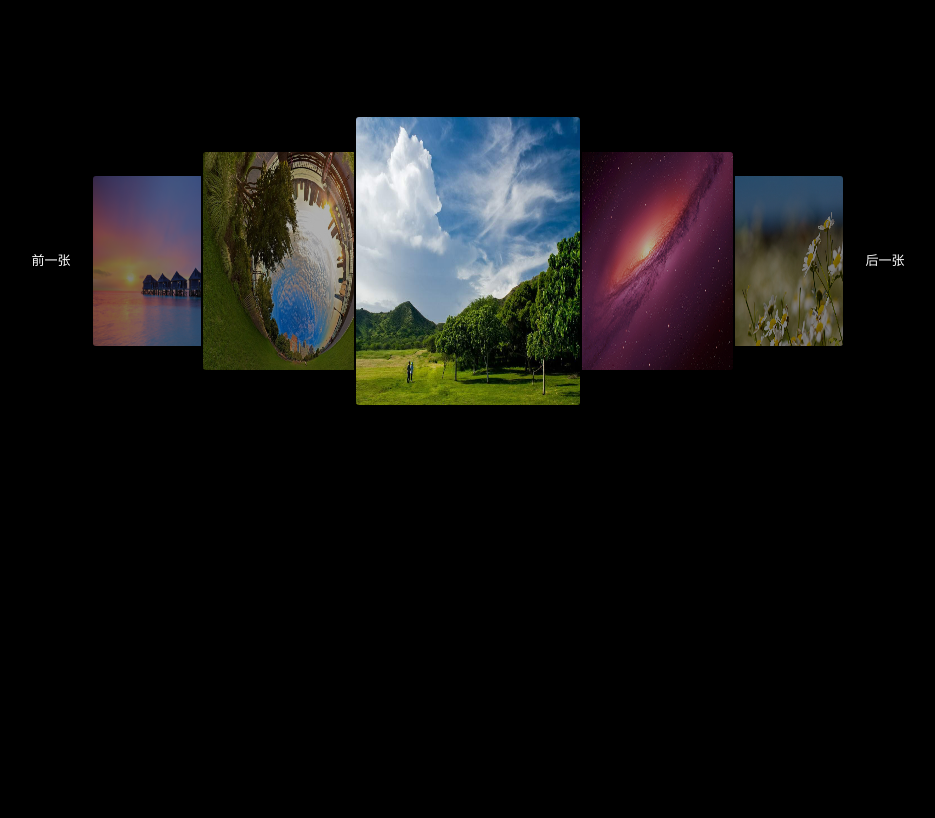
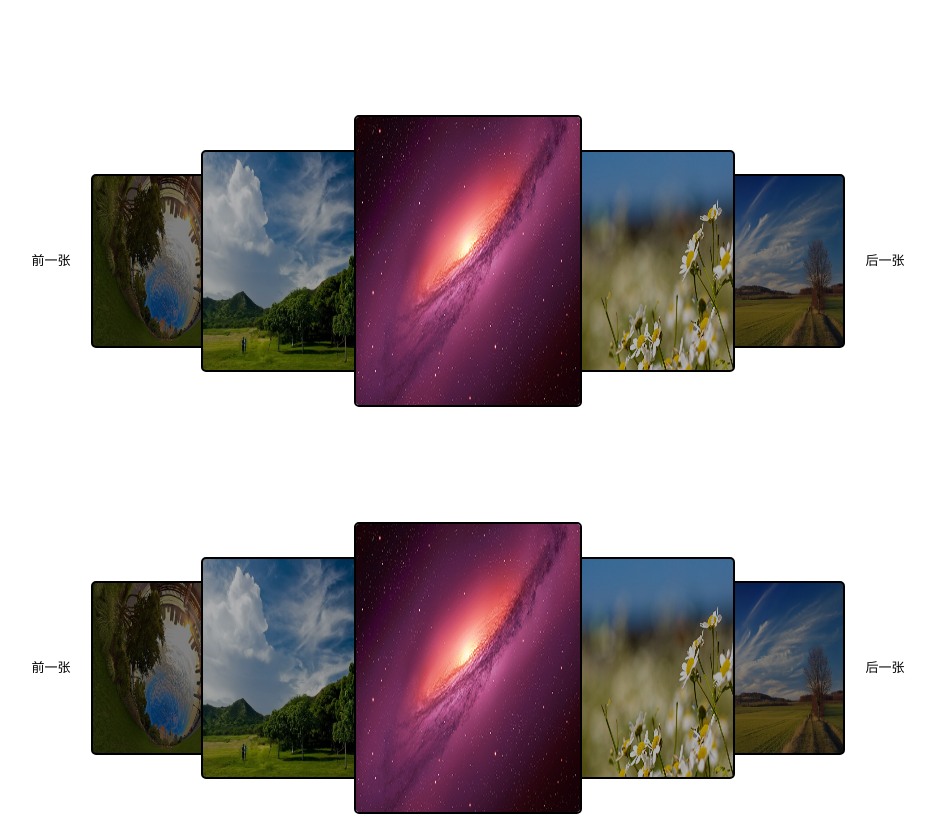
Before and after one commit to LxwJyz/lbt, a plain HTML site: page index.html in a window 1280 px wide. Shown: the top 818 px of the page, without its empty margins (172-1107 px from the left). Drawn offline with nearby package versions, Linux system fonts and the light colour scheme; animation ran at ten frames a second.

Commit message:
不带参数的插件封装完

```diff
--- a/css/index.css
+++ b/css/jquery.zyslide.css
@@ -1,23 +1,14 @@
-body,ul,li{
-	margin: 0;
-	padding: 0;
-}
 
-body{
+.zy-slide{
+	/*两个 section (前一张/下一张) 要做相对定位*/
 	font-size: 13px;
-	color: white;
-	background-color: black;
-}
-
-#box{
-	/*两个 section (前一张/下一张) 要做相对定位*/
 	position: relative;
 	width: 754px;
 	height: 292px;
 	margin: 115px auto 0;
 }
 
-#box .prev,#box .next{
+.zy-slide .zy-prev,.zy-slide .zy-next{
 	position: absolute;
 	top: 50%;
 	width: 40px;
@@ -28,22 +19,26 @@ body{
 	text-align: center;
 }
 
-#box .prev{
+.zy-slide .zy-prev{
 	left: -60px;
 }
 
-#box .next{
+.zy-slide .zy-next{
 	right: -60px;
 }
 
-#box ul{
+.zy-slide ul{
 	/* 让7个 li 相对父标签做绝对定位 */
+	margin: 0;
+	padding: 0;
 	position: relative;
 	width: 754px;
 	height: 292px;
 }
 
-#box li{
+.zy-slide li{
+	margin: 0;
+	padding: 0;
 	position: absolute;
 	border: 2px solid black;
 	list-style: none;
@@ -58,7 +53,7 @@ body{
 	overflow: hidden;
 }
 
-#box li img{
+.zy-slide li img{
 	width: 100%;
 	height: 100%;
 }
--- a/index.html
+++ b/index.html
@@ -3,12 +3,47 @@
 	<head>
 		<meta charset="UTF-8">
 		<title>轮播图</title>
-		<link rel="stylesheet" type="text/css" href="css/index.css"/>
+		<link rel="stylesheet" type="text/css" href="css/jquery.zyslide.css"/>
 	</head>
 	<body>
-		<div id="box">
-			<section class="prev">前一张</section>
-			<section class="next">后一张</section>
+		<!--	第一个轮播图	-->
+		<div class="slide zy-slide">
+			<section class="zy-prev">前一张</section>
+			<section class="zy-next">后一张</section>
+			<!--ul>li*7>img[src="images/$.jpg" alt="轮播图片"]-->
+			<ul>
+				<li><img src="images/1.jpg" alt="轮播图片" /></li>
+				<li><img src="images/2.jpg" alt="轮播图片" /></li>
+				<li><img src="images/3.jpg" alt="轮播图片" /></li>
+				<li><img src="images/4.jpg" alt="轮播图片" /></li>
+				<li><img src="images/5.jpg" alt="轮播图片" /></li>
+				<li><img src="images/6.jpg" alt="轮播图片" /></li>
+				<li><img src="images/7.jpg" alt="轮播图片" /></li>
+			</ul>
+		</div>
+
+
+		<!--	第二个轮播图	-->
+		<div class="slide zy-slide">
+			<section class="zy-prev">前一张</section>
+			<section class="zy-next">后一张</section>
+			<!--ul>li*7>img[src="images/$.jpg" alt="轮播图片"]-->
+			<ul>
+				<li><img src="images/1.jpg" alt="轮播图片" /></li>
+				<li><img src="images/2.jpg" alt="轮播图片" /></li>
+				<li><img src="images/3.jpg" alt="轮播图片" /></li>
+				<li><img src="images/4.jpg" alt="轮播图片" /></li>
+				<li><img src="images/5.jpg" alt="轮播图片" /></li>
+				<li><img src="images/6.jpg" alt="轮播图片" /></li>
+				<li><img src="images/7.jpg" alt="轮播图片" /></li>
+			</ul>
+		</div>
+
+
+		<!--	第三个轮播图	-->
+		<div id="slide" class="slide zy-slide">
+			<section class="zy-prev">前一张</section>
+			<section class="zy-next">后一张</section>
 			<!--ul>li*7>img[src="images/$.jpg" alt="轮播图片"]-->
 			<ul>
 				<li><img src="images/1.jpg" alt="轮播图片" /></li>
@@ -23,4 +58,5 @@
 	</body>
 </html>
 <script src="libs/jquery-3.1.1.js" type="text/javascript" charset="utf-8"></script>
-<script src="js/index.js" type="text/javascript" charset="utf-8"></script>
+<script src="js/jquery.zyslide.js" type="text/javascript" charset="utf-8"></script>
+<script src="index.js" type="text/javascript" charset="utf-8"></script>
--- /dev/null
+++ b/index.js
@@ -0,0 +1,8 @@
+
+
+// jQuery 出让了 $ 符号的使用权限(也就是说,从这开始 $ 将不再是 jQuery,只能用变量 jQuery)
+jQuery.noConflict();
+
+// zySlide() 只要轮播的根标签(任何选择器)
+jQuery(".zy-slide").zySlide();
+// jQuery("#slide").zySlide();
--- a/js/index.js
+++ /dev/null
@@ -1,161 +0,0 @@
-
-/*
- * 首先我们准备把代码这样改:
-	function slide(){
- 		把下面的所有代码全部粘贴过来
-	}
-	slide();
- */
-
-/*function slide(){
-	var states = [
-				{ZIndex: 1,width: 120,height: 150,top: 69,left: 134,ZOpacity: 0.2},
-				{ZIndex: 2,width: 130,height: 170,top: 59,left: 0,ZOpacity: 0.5},
-				{ZIndex: 3,width: 170,height: 218,top: 35,left: 110,ZOpacity: 0.7},
-				{ZIndex: 4,width: 224,height: 288,top: 0,left: 263,ZOpacity: 1},
-				{ZIndex: 3,width: 170,height: 218,top: 35,left: 470,ZOpacity: 0.7},
-				{ZIndex: 2,width: 130,height: 170,top: 59,left: 620,ZOpacity: 0.5},
-				{ZIndex: 1,width: 120,height: 150,top: 69,left: 500,ZOpacity: 0.2}
-			 ];
-
-	var lis = $("#box li");
-
-	// 让每个 li 对应上面 states 的每个状态
-
-	function move(){
-		lis.each(function(index,ele){
-			var state = states[index];
-			$(ele).css("z-index",state.ZIndex).finish().animate(state,1000).find("img").css("opacity",state.ZOpacity);
-		})
-	}
-	// 让 li 从正中间展开
-	move();
-
-	// 下一张，让轮播图发送偏移
-	function next(){
-		// 把数组最后一个元素移到数组的第一位
-		states.unshift(states.pop());
-		move();
-	}
-
-	// 点击下一张
-	$("#box .next").click(function(){
-		next();
-	})
-
-	function prev(){
-		states.push(states.shift());
-		move();
-	}
-
-	// 点击上一张
-	$("#box .prev").click(function(){
-		prev();
-	})
-
-	var interval = null;
-	function autoPlay(){
-		interval = setInterval(next,3000)
-	}
-
-	autoPlay();
-
-	// 停止轮播
-	lis.add("#box section").hover(function(){
-		clearInterval(interval);
-	},function(){
-		autoPlay();
-	});
-
-}
-// 调用全局变量 slide
-slide();
-*/
-
-
-/*
- * 变量的作用域问题
- * 1.全局域[Window]		2.函数域(Function 域)	(3.Block 域)
- * 全局域:从页面被打开之后到页面被关闭之前始终存在的。
- * 函数域:存在于函数调用的一瞬间(也不一定,考虑闭包的存在)
- *
- * 闭包的理解:
- * 闭包的作用:可以保留函数的作用域(要不然闭包里面的函数 move 就不能使用 slide 函数域里面的变量:lis，states等)
- * 闭包产生的必要条件:函数里面套函数(内层函数要使用外层函数作用域的里面的变量)
- *
- * 全局变量会产生闭包吗?
- * 不会,因为全局变量存在全局域里。
- */
-
-
-
-// 自运行的匿名函数
-/*
-   (function(){
-		alert("自运行的匿名函数")
-	})()
-
-	$(function(){
-		alert("自运行的匿名函数")
-	});
- */
-(function(){
-	var states = [
-				{ZIndex: 1,width: 120,height: 150,top: 69,left: 134,ZOpacity: 0.2},
-				{ZIndex: 2,width: 130,height: 170,top: 59,left: 0,ZOpacity: 0.5},
-				{ZIndex: 3,width: 170,height: 218,top: 35,left: 110,ZOpacity: 0.7},
-				{ZIndex: 4,width: 224,height: 288,top: 0,left: 263,ZOpacity: 1},
-				{ZIndex: 3,width: 170,height: 218,top: 35,left: 470,ZOpacity: 0.7},
-				{ZIndex: 2,width: 130,height: 170,top: 59,left: 620,ZOpacity: 0.5},
-				{ZIndex: 1,width: 120,height: 150,top: 69,left: 500,ZOpacity: 0.2}
-			 ];
-
-	var lis = $("#box li");
-
-	// 让每个 li 对应上面 states 的每个状态
-
-	function move(){
-		lis.each(function(index,ele){
-			var state = states[index];
-			$(ele).css("z-index",state.ZIndex).finish().animate(state,1000).find("img").css("opacity",state.ZOpacity);
-		})
-	}
-	// 让 li 从正中间展开
-	move();
-
-	// 下一张，让轮播图发送偏移
-	function next(){
-		// 把数组最后一个元素移到数组的第一位
-		states.unshift(states.pop());
-		move();
-	}
-
-	// 点击下一张
-	$("#box .next").click(function(){
-		next();
-	})
-
-	function prev(){
-		states.push(states.shift());
-		move();
-	}
-
-	// 点击上一张
-	$("#box .prev").click(function(){
-		prev();
-	})
-
-	var interval = null;
-	function autoPlay(){
-		interval = setInterval(next,3000)
-	}
-
-	autoPlay();
-
-	// 停止轮播
-	lis.add("#box section").hover(function(){
-		clearInterval(interval);
-	},function(){
-		autoPlay();
-	});
-})()
--- /dev/null
+++ b/js/jquery.zyslide.js
@@ -0,0 +1,120 @@
+
+
+
+// 自运行的匿名函数
+/*
+   (function(){
+		alert("自运行的匿名函数")
+	})()
+
+	$(function(){
+		alert("自运行的匿名函数")
+	});
+ */
+(function($){
+	// 本函数每次调用只负责一个轮播图的功能
+	// 也就是说只会产生一个轮播图,这个函数的作用域只能分配给一个轮播图
+	// 所以要求在调用本函数的时候务必把当前轮播图的根标签传递过来
+	// 这里的形参 ele 就是某个轮播图的根标签
+	var slide = function(ele){
+		// 转化为 jQuery 标签对象
+		var $ele = $(ele);
+
+		// 默认设置选项
+		var setting = {
+			// 控制刚开始炸开的时间
+			dalay: 1000,
+			// 控制 interval 的时间
+			speed: 2000
+		};
+
+		var states = [
+				{ZIndex: 1,width: 120,height: 150,top: 69,left: 134,ZOpacity: 0.2},
+				{ZIndex: 2,width: 130,height: 170,top: 59,left: 0,ZOpacity: 0.5},
+				{ZIndex: 3,width: 170,height: 218,top: 35,left: 110,ZOpacity: 0.7},
+				{ZIndex: 4,width: 224,height: 288,top: 0,left: 263,ZOpacity: 1},
+				{ZIndex: 3,width: 170,height: 218,top: 35,left: 470,ZOpacity: 0.7},
+				{ZIndex: 2,width: 130,height: 170,top: 59,left: 620,ZOpacity: 0.5},
+				{ZIndex: 1,width: 120,height: 150,top: 69,left: 500,ZOpacity: 0.2}
+			 ];
+
+		var lis = $ele.find("li");
+
+		// 让每个 li 对应上面 states 的每个状态
+
+		function move(){
+			lis.each(function(index,value){
+				var state = states[index];
+				$(value).css("z-index",state.ZIndex).finish().animate(state,setting.dalay).find("img").css("opacity",state.ZOpacity);
+			})
+		}
+		// 让 li 从正中间展开
+		move();
+
+		// 下一张，让轮播图发送偏移
+		function next(){
+			// 把数组最后一个元素移到数组的第一位
+			states.unshift(states.pop());
+			move();
+		}
+
+		// 点击下一张
+		$ele.find(".zy-next").click(function(){
+			next();
+		})
+
+		function prev(){
+			states.push(states.shift());
+			move();
+		}
+
+		// 点击上一张
+		$ele.find(".zy-prev").click(function(){
+			prev();
+		})
+
+		var interval = null;
+		function autoPlay(){
+			interval = setInterval(next,setting.speed);
+		}
+
+		autoPlay();
+
+		// 停止轮播
+		$ele.find("section").add(lis).hover(function(){
+			clearInterval(interval);
+		},function(){
+			autoPlay();
+		});
+	}
+
+	// 找到要轮播的轮播图的根标签,调用 slide 方法
+	$.fn.zySlide = function(){
+		$(this).each(function(index,ele){
+			slide(ele);
+		});
+	};
+
+})(jQuery);
+
+
+/*
+ * 用 jQuery 封装插件的几种写法
+ * 插件类写法:
+ * $.fn.customFun = function(){
+ * 		// 自定义插件的代码
+ * }
+ *
+ * 用法:
+ * $("selector").customFun();
+ *
+ *
+ *
+ * 工具类写法:
+ * $.customFun = function(){
+ * 		// 自定义工具类代码
+ * }
+ *
+ * 用法:
+ * $.customFun()
+ */
```
